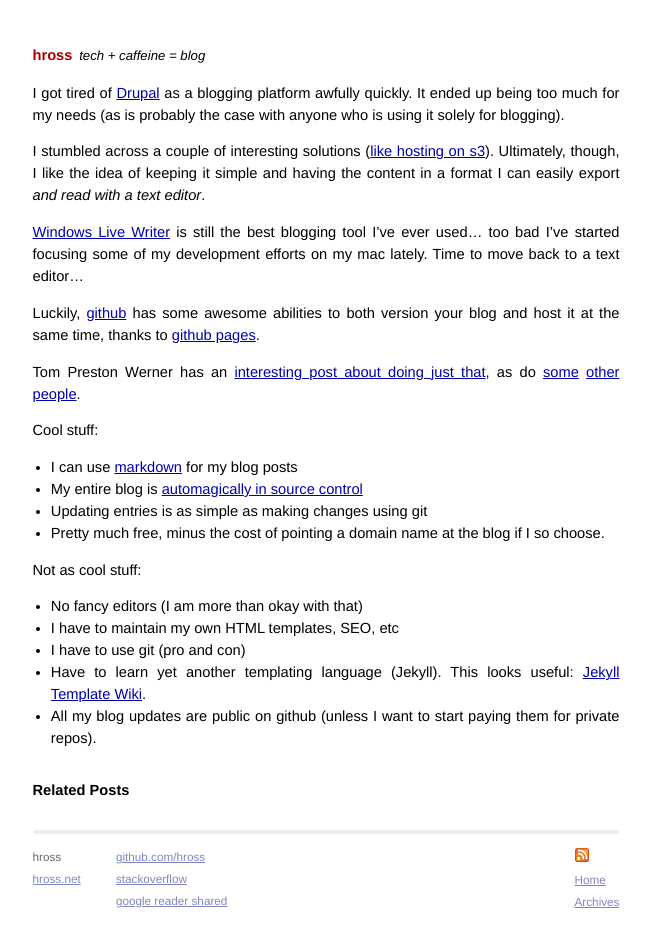
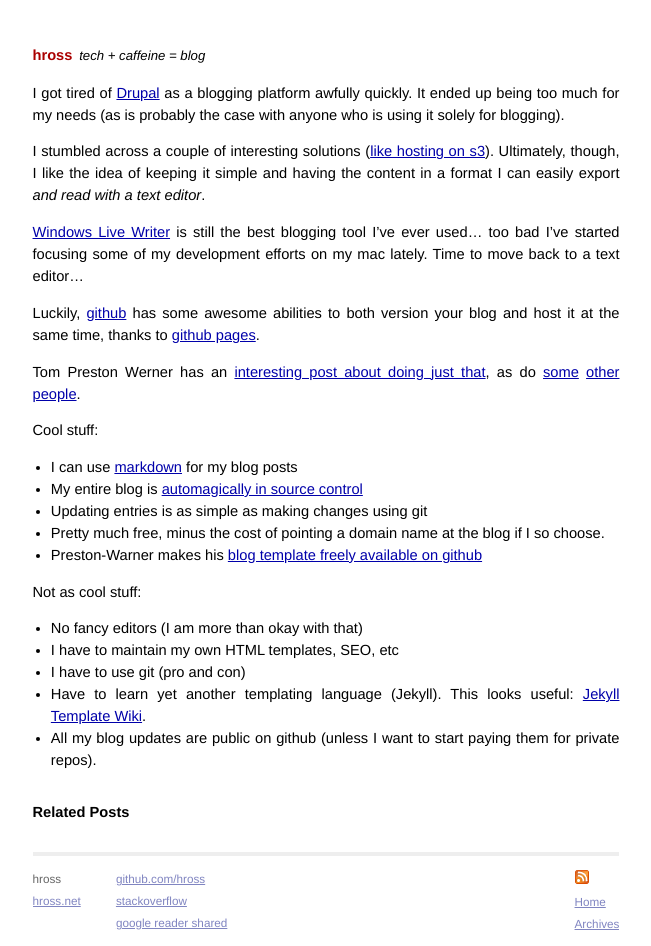
Before and after one commit to hross/hross.github.com, a Jekyll site: the page built from _posts/2011-09-05-hello.markdown, in a window 1280 px wide. Shown: the whole page, without its empty margins (314-965 px from the left). Built offline with Jekyll 4.4.1, drawn with Linux system fonts in a browser that asks for light colours; Markdown is read by kramdown in place of the engine named in the settings.

Commit message:
updated blogging on github post

```diff
--- a/_posts/2011-09-05-hello.markdown
+++ b/_posts/2011-09-05-hello.markdown
@@ -19,6 +19,7 @@
 * My entire blog is [automagically in source control](https://github.com/hross/hross.github.com)
 * Updating entries is as simple as making changes using git
 * Pretty much free, minus the cost of pointing a domain name at the blog if I so choose.
+* Preston-Warner makes his [blog template freely available on github](https://github.com/mojombo/tpw)
 
 Not as cool stuff:
 
```
